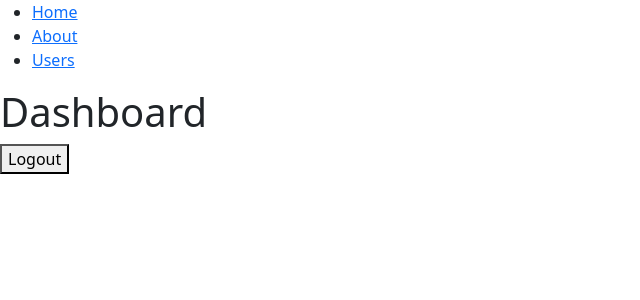
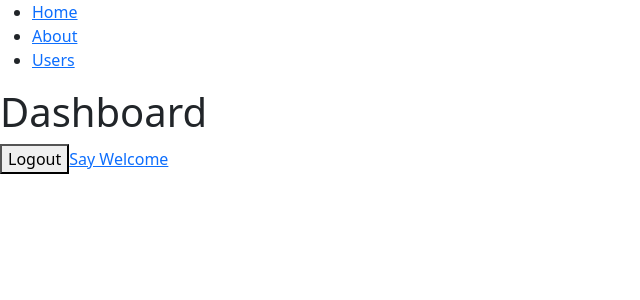
Before and after one commit to Zekret/react-route, a React (Create React App) app: page /dashboard in a window 1280 px wide. Shown: the top 300 px of the page, without its empty margins (0-640 px from the left). Built offline with nearby package versions, Linux system fonts and the light colour scheme.

Commit message:
update: sub componente in dashboard

```diff
--- a/src/App.js
+++ b/src/App.js
@@ -20,7 +20,7 @@ function App() {
         <Route path='/users' element={<UsersPage />} />
         <Route path='/usuarios' element={<Navigate to="users" />} />
         <Route path='/users/:id' element={<UserPage />} />
-        <Route path='/dashboard' element={<Dashboard />} />
+        <Route path='/dashboard/*' element={<Dashboard />} />
         <Route path='*' element={<NotFoundPage />} />
       </Routes>
     </Router>
--- a/src/pages/Dashboard.js
+++ b/src/pages/Dashboard.js
@@ -1,5 +1,5 @@
 import React from 'react';
-import { useNavigate } from 'react-router-dom';
+import { Link, Route, Routes, useNavigate } from 'react-router-dom';
 
 const Dashboard = () => {
 
@@ -15,6 +15,12 @@ const Dashboard = () => {
             <button onClick={handleClick}>
                 Logout
             </button>
+            <Link to='welcome'>
+                Say Welcome
+            </Link>
+            <Routes>
+                <Route path='/welcome' element={<p>Welcome</p>} />
+            </Routes>
         </div>
     );
 };
```
